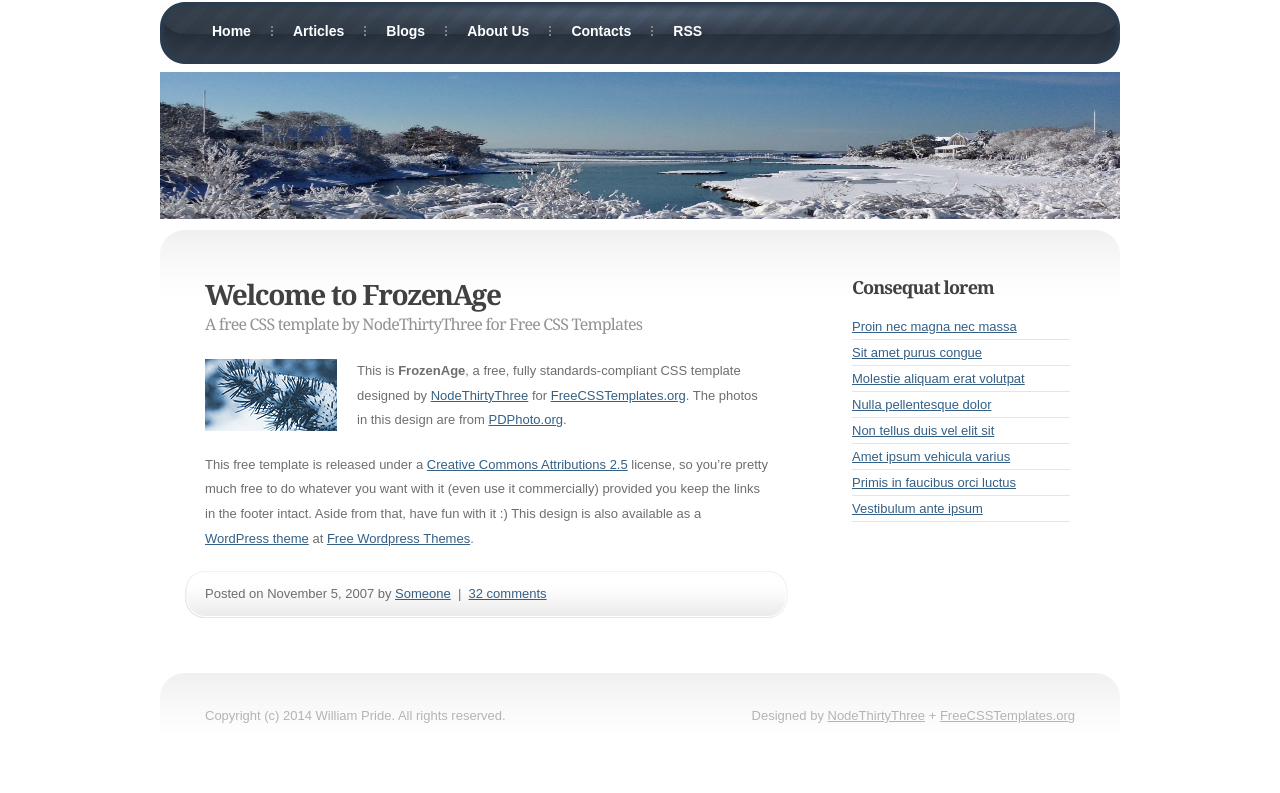
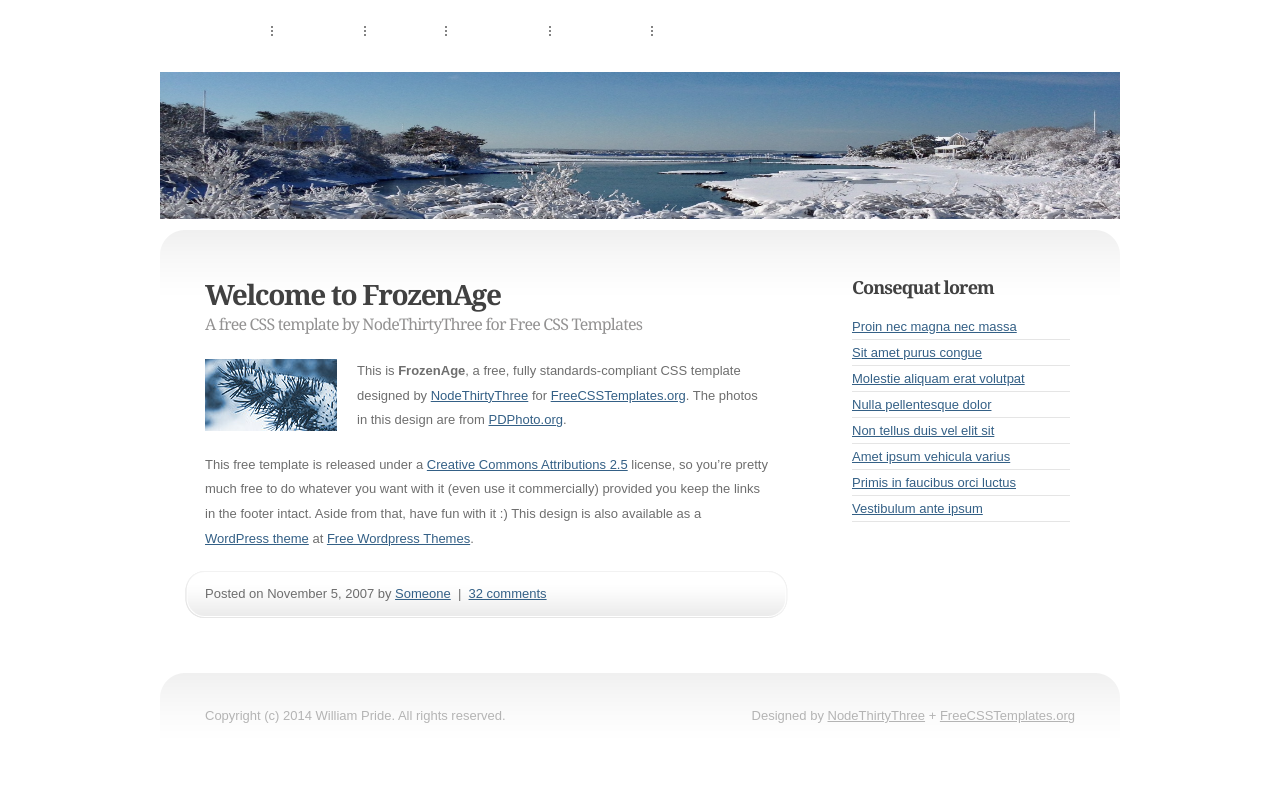
Before and after one commit to wpride/wpride.github.io, a plain HTML site: page index.html in a window 1280 px wide. Shown: the part 133-926 px from the top of the page. Drawn offline with Linux system fonts and the light colour scheme.

Commit message:
remove background

```diff
--- a/style.css
+++ b/style.css
@@ -133,7 +133,6 @@ hr {
 	width: 960px;
 	height: 62px;
 	margin: 0 auto;
-	background: #252E3A url(images/img02.jpg) no-repeat;
 }
 
 #menu ul {
```
